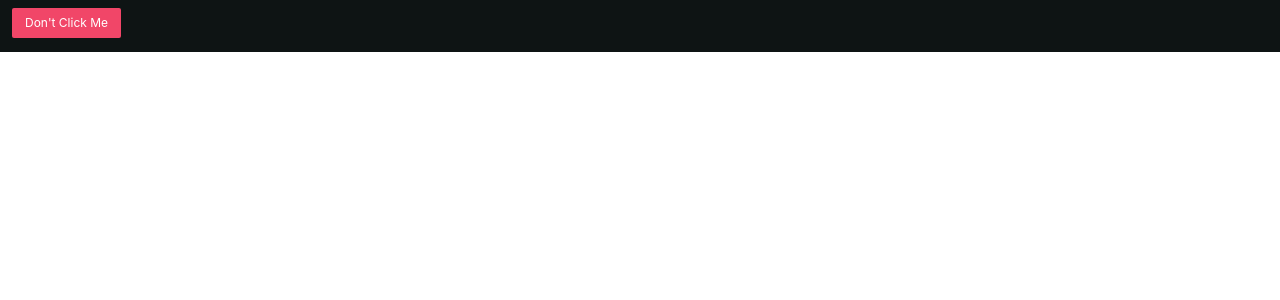
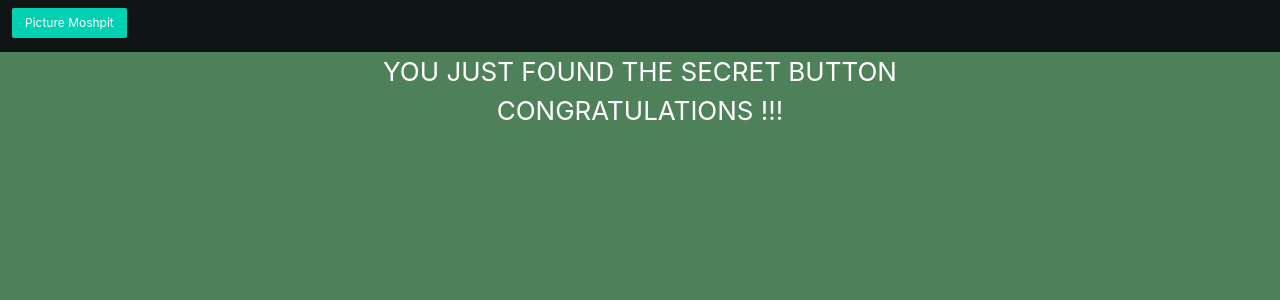
Before and after one commit to TheShookOne/website101, a React (Create React App) app: page /congrats in a window 1280 px wide. Before the commit this address had no page. Shown: the top 300 px of the page. Built offline with nearby package versions, Linux system fonts and the light colour scheme.

Commit message:
spinny stuff

```diff
--- a/src/App.css
+++ b/src/App.css
@@ -9,7 +9,7 @@
 
 @media (prefers-reduced-motion: no-preference) {
   .App-logo {
-    animation: App-logo-spin infinite 20s linear;
+    animation: App-logo-spin infinite 5s ease-in-out;
   }
 }
 
@@ -30,9 +30,11 @@
 
 @keyframes App-logo-spin {
   from {
-    transform: rotate(0deg);
+    transform: rotate(-90deg);
+    transform-origin: -100% 150%;
   }
   to {
-    transform: rotate(360deg);
+    transform: rotate(90deg);
+    transform-origin: -100% -50%;
   }
 }
--- a/src/App.js
+++ b/src/App.js
@@ -1,6 +1,7 @@
 import "./App.css";
 import HomePage from "./pages/HomePage.js";
 import AboutMe from "./pages/AboutMe.js";
+import Congratulations from "./pages/Congratulations";
 import { Routes, Route } from "react-router-dom";
 import "bulma/css/bulma.min.css";
 import NavBar from "./components/NavBar";
@@ -12,6 +13,7 @@ function App() {
       <Routes>
         <Route path="/" element={<HomePage />} /> {/*Self closing tag*/}
         <Route path="/about" element={<AboutMe />} />
+        <Route path="/congrats" element={<Congratulations />} />
       </Routes>
     </div>
   );
--- a/src/components/NavBar.js
+++ b/src/components/NavBar.js
@@ -5,10 +5,10 @@ function NavBar() {
       <div className="navbar-front">
         <div className="navbar-item">
           <a
-            className="button is-danger is-small"
-            href="https://www.youtube.com/watch?v=zL19uMsnpSU"
+            className="button is-primary is-small"
+            href="https://github.com/Datamosh-js/datamosh"
           >
-            Don't Click Me
+            Picture Moshpit
           </a>
         </div>
       </div>
--- /dev/null
+++ b/src/pages/Congratulations.js
@@ -0,0 +1,12 @@
+import Classes from "./Congratulations.module.css";
+
+function Congratulations() {
+  return (
+    <header className={Classes.Header}>
+      <h1>YOU JUST FOUND THE SECRET BUTTON</h1>
+      <p>CONGRATULATIONS !!!</p>
+    </header>
+  );
+}
+
+export default Congratulations;
--- /dev/null
+++ b/src/pages/Congratulations.module.css
@@ -0,0 +1,10 @@
+.Header {
+  background-color: #4e805a;
+  min-height: 100vh;
+  display: flex;
+  flex-direction: column;
+  align-items: center;
+  /* justify-content: center; */
+  font-size: calc(10px + 2vmin);
+  color: white;
+}
--- a/src/pages/HomePage.js
+++ b/src/pages/HomePage.js
@@ -4,7 +4,9 @@ import { Link } from "react-router-dom";
 function HomePage() {
   return (
     <header className="App-header">
-      <img src={homePhoto} className="App-logo" alt="logo" />
+      <Link to="/congrats">
+        <img src={homePhoto} className="App-logo" alt="logo" />
+      </Link>
       <p>Welcome to the #1 Website in the world!</p>
       <Link className="App-link" to="/about">
         Click Here to Learn more About Me
```
